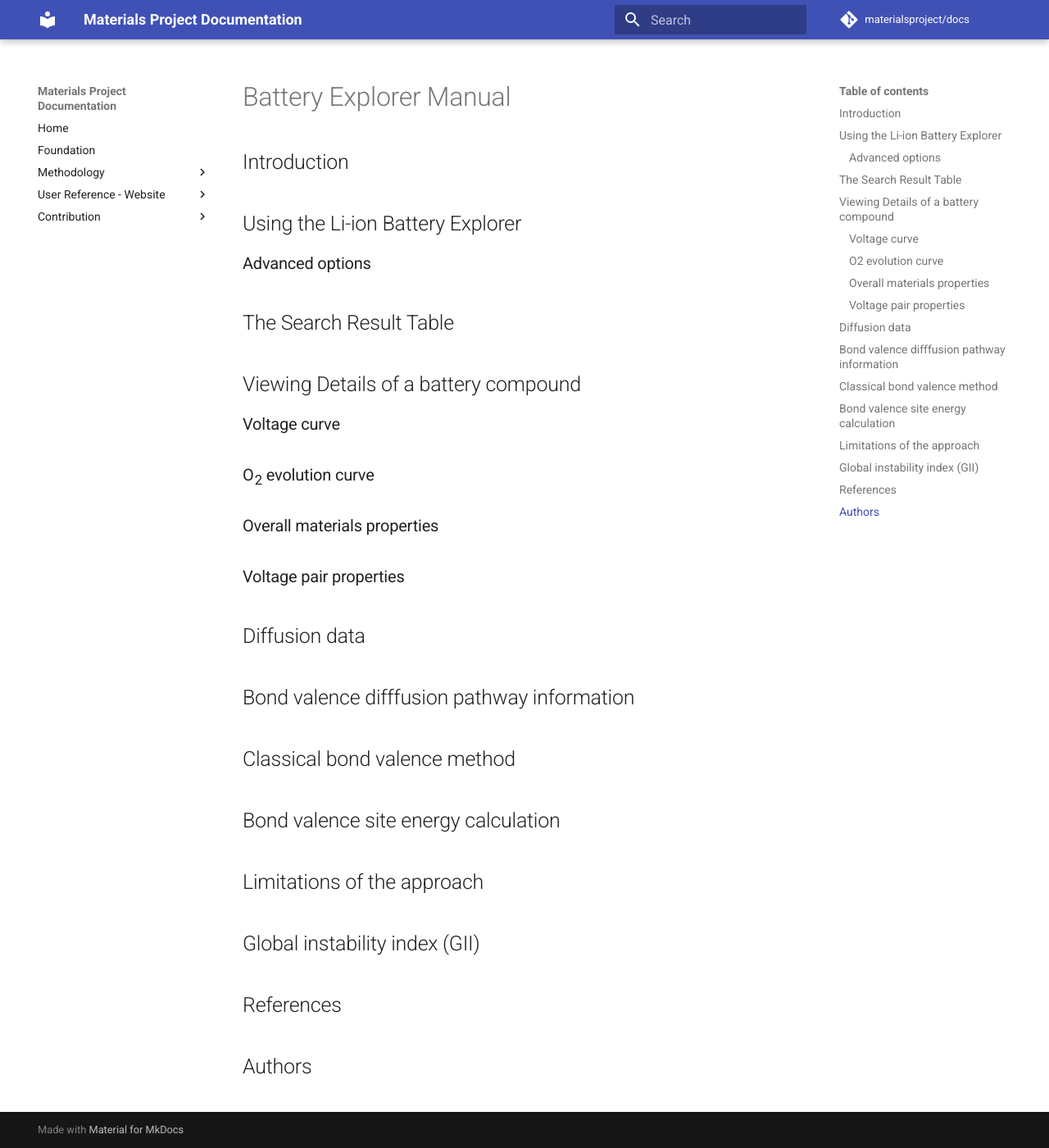
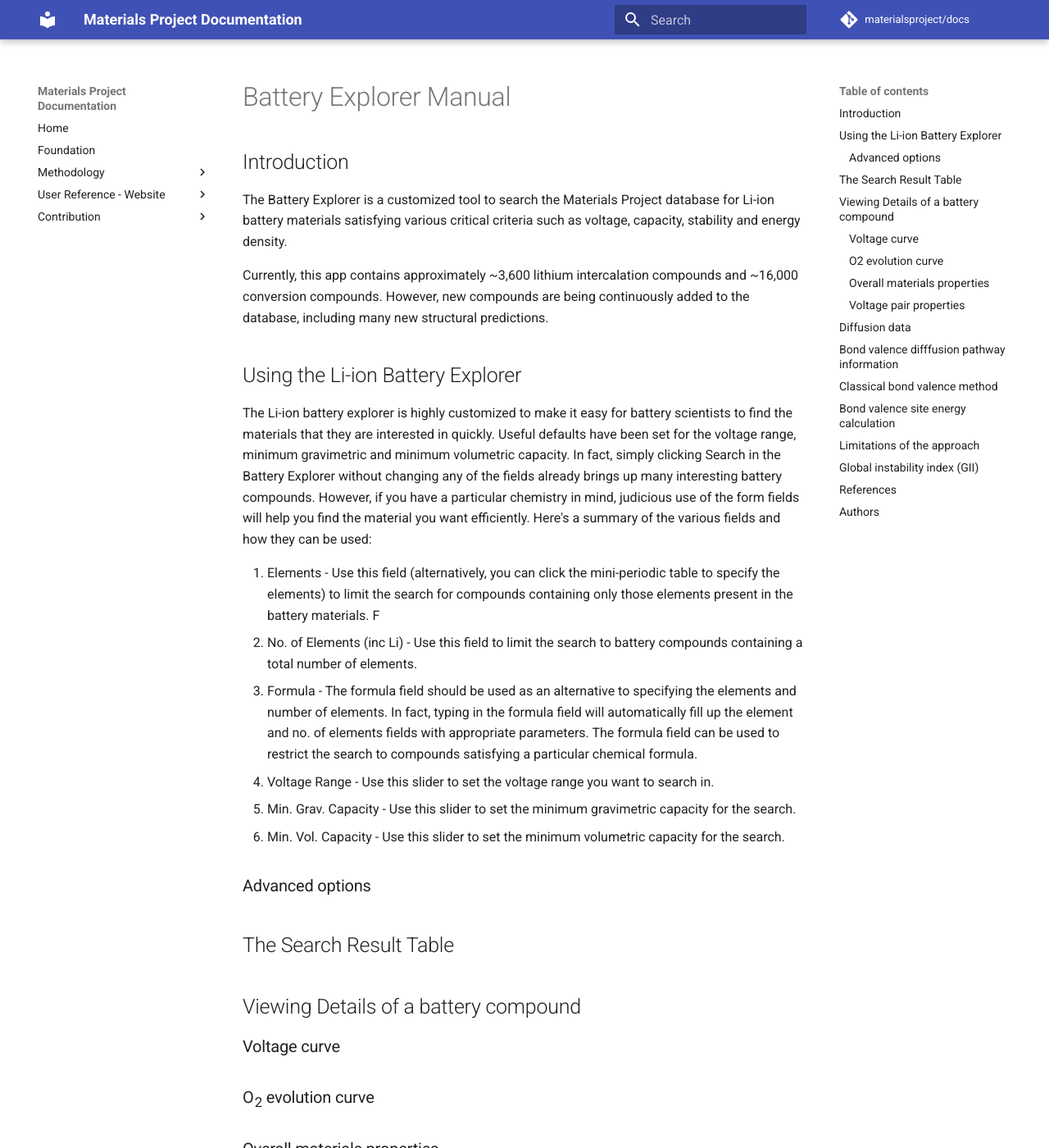
Before and after one commit to materialsproject/docs, an MkDocs documentation site: the page built from docs/user-guide/battery-explorer.md, in a window 1280 px wide and 1400 px high. Shown: the whole window at 82% size. Built offline with MkDocs 1.6.1 and Material for MkDocs 9.7.7, drawn with Linux system fonts in a browser that asks for light colours; comment, search, counter and statistics services are not loaded.

Commit message:
Update battery-explorer.md

```diff
--- a/docs/user-guide/battery-explorer.md
+++ b/docs/user-guide/battery-explorer.md
@@ -1,6 +1,22 @@
 # Battery Explorer Manual
+
 ## Introduction
+
+The Battery Explorer is a customized tool to search the Materials Project database for Li-ion battery materials satisfying various critical criteria such as voltage, capacity, stability and energy density.
+
+Currently, this app contains approximately ~3,600 lithium intercalation compounds and ~16,000 conversion compounds. However, new compounds are being continuously added to the database, including many new structural predictions.
+
 ## Using the Li-ion Battery Explorer
+
+The Li-ion battery explorer is highly customized to make it easy for battery scientists to find the materials that they are interested in quickly. Useful defaults have been set for the voltage range, minimum gravimetric and minimum volumetric capacity. In fact, simply clicking Search in the Battery Explorer without changing any of the fields already brings up many interesting battery compounds. However, if you have a particular chemistry in mind, judicious use of the form fields will help you find the material you want efficiently. Here's a summary of the various fields and how they can be used:
+
+1. Elements - Use this field (alternatively, you can click the mini-periodic table to specify the elements) to limit the search for compounds containing only those elements present in the battery materials. F
+2. No. of Elements (inc Li) - Use this field to limit the search to battery compounds containing a total number of elements.
+3. Formula - The formula field should be used as an alternative to specifying the elements and number of elements. In fact, typing in the formula field will automatically fill up the element and no. of elements fields with appropriate parameters. The formula field can be used to restrict the search to compounds satisfying a particular chemical formula.
+4. Voltage Range - Use this slider to set the voltage range you want to search in.
+5. Min. Grav. Capacity - Use this slider to set the minimum gravimetric capacity for the search.
+6. Min. Vol. Capacity - Use this slider to set the minimum volumetric capacity for the search.
+
 ### Advanced options
 ## The Search Result Table
 ## Viewing Details of a battery compound
```
